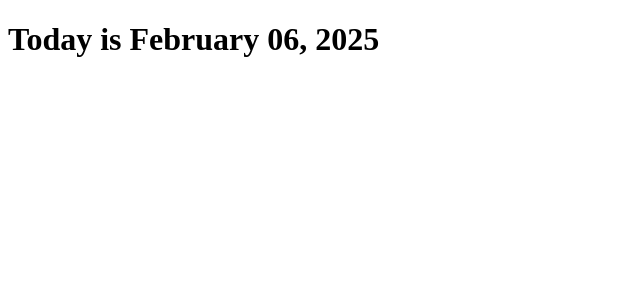
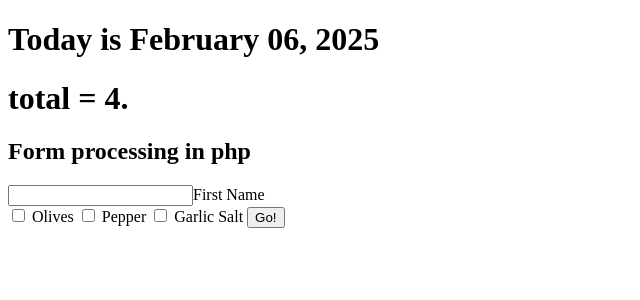
Before and after one commit to termitepreston/ucms, a PHP site: page / in a window 1280 px wide. Shown: the top 300 px of the page, without its empty margins (0-640 px from the left). Run offline with PHP 8.4, Linux system fonts and the light colour scheme.

Commit message:
Checkboxes in form inputs.

```diff
--- a/public/index.php
+++ b/public/index.php
@@ -1,5 +1,6 @@
 <?php
 $dateStr = (new \DateTimeImmutable())->format('F d, Y');
+$total = 2 + 2;
 ?>
 
 <!DOCTYPE html>
@@ -13,6 +14,33 @@ $dateStr = (new \DateTimeImmutable())->format('F d, Y');
 
 <body>
     <h1>Today is <?= $dateStr ?></h1>
+    <h1><?= "total = $total." ?></h1>
+
+    <section>
+        <h1>Form processing in php</h1>
+        <p>
+        <form action="process.php" method="get">
+            <input type="text" id="firstName" name="firstName"><label for="firstName">First Name</label><br />
+            <label>
+                <input type="checkbox" name="toppings[]" value="olives">
+                Olives
+            </label>
+
+            <label>
+                <input type="checkbox" name="toppings[]" value="pepper">
+                Pepper
+            </label>
+
+            <label>
+                <!-- default value is 'on' -->
+                <input type="checkbox" name="toppings[]" value="garlic">
+                Garlic Salt
+            </label>
+
+            <input type="submit" value="Go!" />
+        </form>
+        </p>
+    </section>
 </body>
 
 </html>
```
Also changed, not shown: public/process.php (added, +31 -0 lines).
